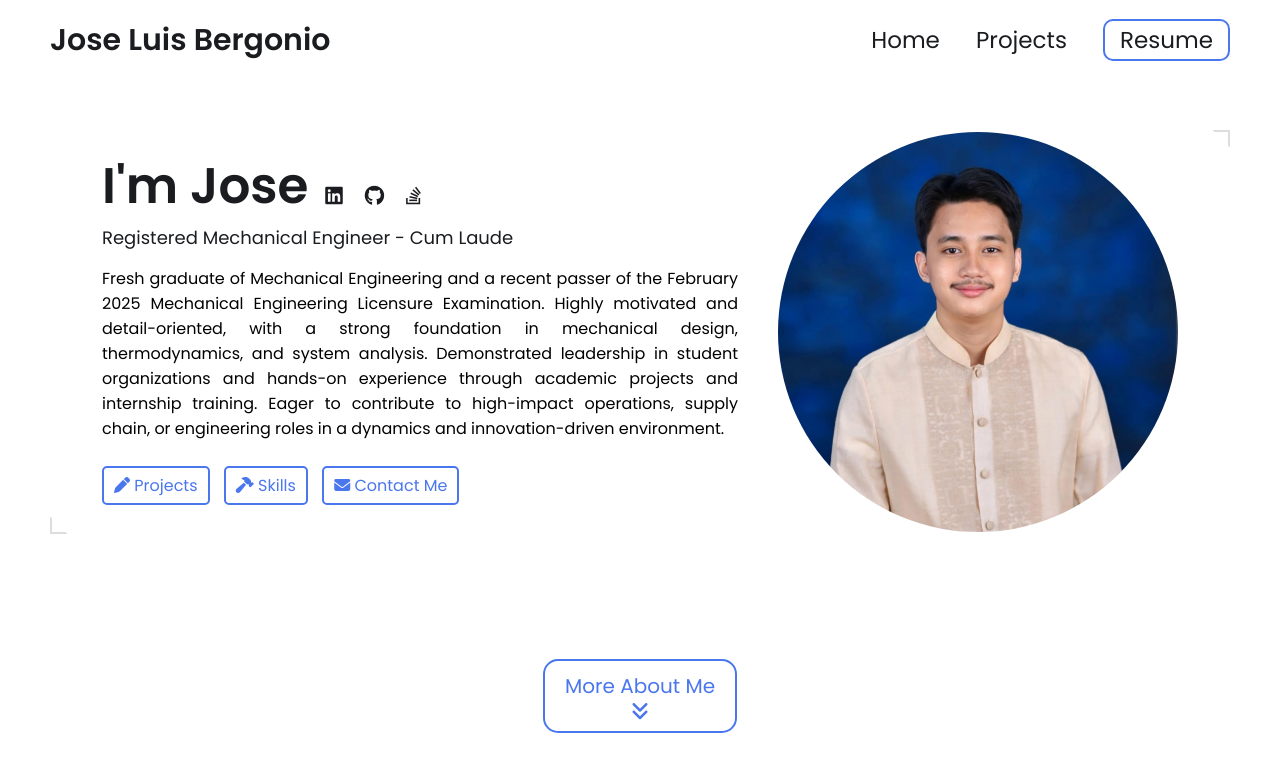
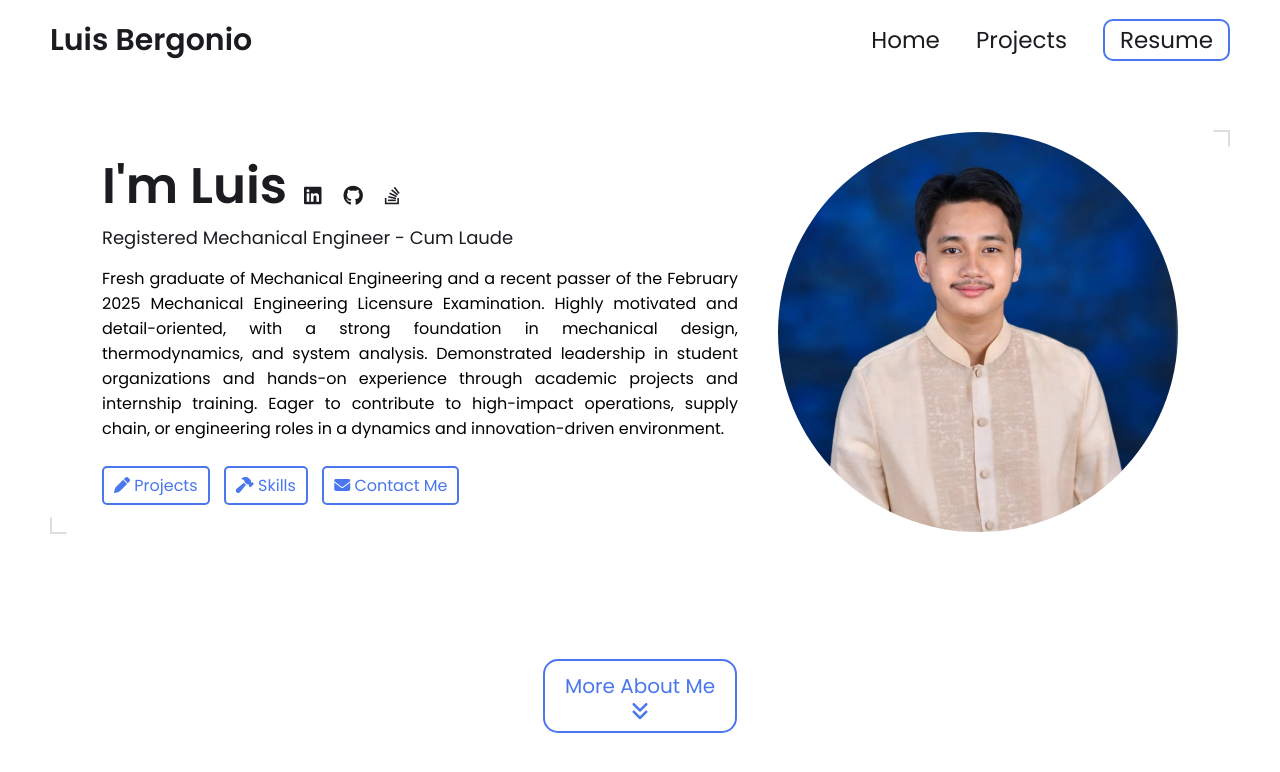
Before and after one commit to bergoniojoseluis/bergoniojoseluis.github.io, a Jekyll site: the page built from index.html, in a window 1280 px wide and 900 px high. Shown: the top 772 px of the window. Built offline with Jekyll 4.4.1, drawn with Linux system fonts in a browser that asks for light colours.

Commit message:
Update _config.yml

```diff
--- a/_config.yml
+++ b/_config.yml
@@ -12,7 +12,7 @@ title: Jose Luis Bergonio's Portfolio # This is what shows up in the tab of the
 
 
 # Hero Section
-name: Jose Luis Bergonio
+name: Luis Bergonio
 headline: Registered Mechanical Engineer - Cum Laude
 description: >- # dont remove this line. this will ignore all new lines until the next section
   <div style="text-align: justify"> Fresh graduate of Mechanical Engineering and a recent passer of the February 2025
```
